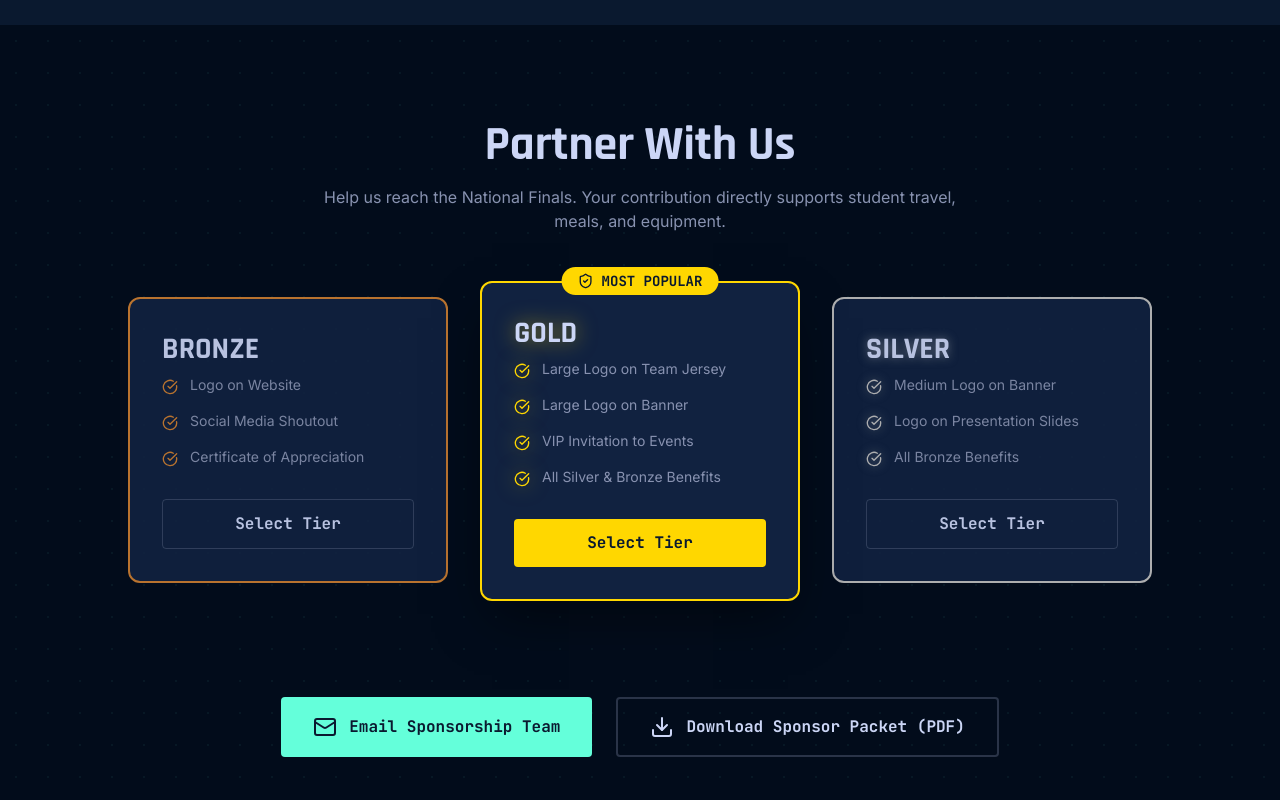
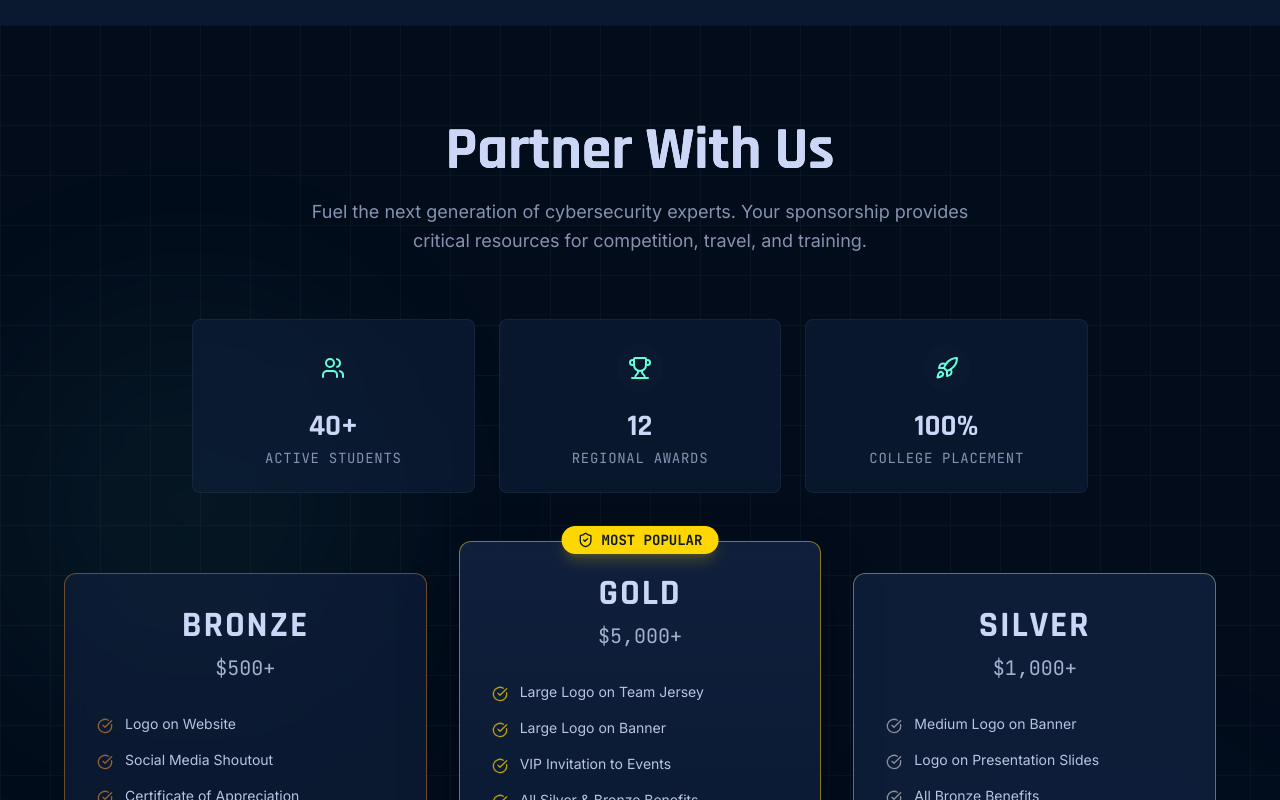
Before and after one commit to brodie10/jagscyber, a React (Vite) app: page / in a window 1280 px wide. Shown: the part 1420-2220 px from the top of the page. Built offline with nearby package versions, Linux system fonts and the light colour scheme.

Commit message:
Redesign partner section with holographic theme

```diff
--- a/src/components/Sponsors.jsx
+++ b/src/components/Sponsors.jsx
@@ -1,91 +1,169 @@
 import React from 'react';
-import { Download, Mail, CheckCircle, ShieldCheck } from 'lucide-react';
+import { Download, Mail, CheckCircle, ShieldCheck, Users, Trophy, Rocket } from 'lucide-react';
+import { motion } from 'framer-motion';
 
-const SponsorCard = ({ tier, price, color, features, featured = false }) => {
-    const borderColor = {
-        gold: 'border-gold',
-        silver: 'border-silver',
-        bronze: 'border-bronze',
-    }[tier.toLowerCase()] || 'border-slate/20';
+const StatCard = ({ icon: Icon, value, label, delay }) => (
+    <motion.div
+        initial={{ opacity: 0, y: 20 }}
+        whileInView={{ opacity: 1, y: 0 }}
+        viewport={{ once: true }}
+        transition={{ duration: 0.5, delay }}
+        className="bg-navy-light/50 backdrop-blur-sm border border-slate/10 p-6 rounded-lg text-center group hover:border-cyber-green/30 transition-colors"
+    >
+        <div className="bg-navy p-3 rounded-full w-12 h-12 flex items-center justify-center mx-auto mb-4 group-hover:bg-cyber-green/10 transition-colors">
+            <Icon className="text-cyber-green" size={24} />
+        </div>
+        <div className="text-3xl font-display font-bold text-slate-light mb-1">{value}</div>
+        <div className="text-slate text-sm font-mono uppercase tracking-wider">{label}</div>
+    </motion.div>
+);
 
-    const titleColor = {
-        gold: 'text-gold drop-shadow-[0_0_10px_rgba(255,215,0,0.5)]',
-        silver: 'text-silver drop-shadow-[0_0_5px_rgba(192,192,192,0.5)]',
-        bronze: 'text-bronze',
-    }[tier.toLowerCase()] || 'text-slate-light';
+const SponsorCard = ({ tier, price, color, features, featured = false, delay }) => {
+    // Dynamic styles based on tier
+    const styles = {
+        gold: {
+            border: 'border-gold/50',
+            text: 'text-gold',
+            glow: 'shadow-[0_0_30px_rgba(255,215,0,0.15)]',
+            bg: 'bg-gradient-to-b from-navy-light/90 to-navy-light/60',
+            button: 'bg-gold text-navy hover:bg-gold/80',
+        },
+        silver: {
+            border: 'border-silver/50',
+            text: 'text-silver',
+            glow: 'shadow-[0_0_20px_rgba(192,192,192,0.1)]',
+            bg: 'bg-navy-light/80',
+            button: 'bg-transparent border border-silver text-silver hover:bg-silver/10',
+        },
+        bronze: {
+            border: 'border-bronze/50',
+            text: 'text-bronze',
+            glow: 'shadow-none',
+            bg: 'bg-navy-light/60',
+            button: 'bg-transparent border border-bronze text-bronze hover:bg-bronze/10',
+        }
+    }[tier.toLowerCase()];
 
     return (
-        <div className={`relative bg-navy-light rounded-xl p-8 border-2 ${borderColor} ${featured ? 'transform md:-translate-y-4 shadow-2xl shadow-black/50 z-10' : 'opacity-90 hover:opacity-100'} transition-all duration-300 hover:scale-[1.02] flex flex-col`}>
+        <motion.div
+            initial={{ opacity: 0, y: 30 }}
+            whileInView={{ opacity: 1, y: 0 }}
+            viewport={{ once: true }}
+            transition={{ duration: 0.6, delay }}
+            className={`
+                relative rounded-xl p-8 border ${styles.border} ${styles.bg} backdrop-blur-md
+                flex flex-col h-full transition-all duration-300
+                hover:transform hover:-translate-y-2 hover:${styles.glow}
+                ${featured ? 'md:-mt-8 md:mb-8 z-10 shadow-2xl shadow-black/50' : ''}
+            `}
+        >
             {featured && (
-                <div className="absolute -top-4 left-1/2 -translate-x-1/2 bg-gold text-navy font-bold font-mono px-4 py-1 rounded-full text-sm flex items-center gap-2">
+                <div className="absolute -top-4 left-1/2 -translate-x-1/2 bg-gold text-navy font-bold font-mono px-4 py-1 rounded-full text-sm flex items-center gap-2 shadow-lg shadow-gold/20">
                     <ShieldCheck size={16} /> MOST POPULAR
                 </div>
             )}
-            <h3 className={`text-3xl font-display font-bold uppercase mb-2 ${titleColor}`}>{tier}</h3>
-            {/* Price is optional in public, but good for context if known. Leaving generic per spec if needed, but adding placeholder */}
-            {/* <div className="text-slate-light font-mono text-xl mb-6">{price}</div> */}
+
+            <div className="text-center mb-8">
+                <h3 className={`text-4xl font-display font-bold uppercase mb-2 ${styles.text} tracking-wider`}>{tier}</h3>
+                <div className="flex items-center justify-center gap-1 opacity-80">
+                    <span className="text-slate-light font-mono text-xl">{price}</span>
+                </div>
+            </div>
 
             <div className="space-y-4 mb-8 flex-grow">
                 {features.map((feature, i) => (
-                    <div key={i} className="flex items-start gap-3 text-slate text-sm">
-                        <CheckCircle size={16} className={`shrink-0 mt-1 ${titleColor}`} />
-                        <span>{feature}</span>
+                    <div key={i} className="flex items-start gap-3 text-slate-light/90 text-sm group">
+                        <CheckCircle size={16} className={`shrink-0 mt-1 ${styles.text} opacity-70 group-hover:opacity-100 transition-opacity`} />
+                        <span className="group-hover:text-white transition-colors">{feature}</span>
                     </div>
                 ))}
             </div>
 
-            <button className={`w-full py-3 rounded font-bold font-mono transition-colors ${tier.toLowerCase() === 'gold' ? 'bg-gold text-navy hover:bg-gold/80' : 'bg-transparent border border-slate/30 text-slate-light hover:border-cyber-green hover:text-cyber-green'}`}>
+            <button className={`w-full py-3 rounded font-bold font-mono transition-all duration-300 uppercase tracking-wide text-sm ${styles.button}`}>
                 Select Tier
             </button>
-        </div>
+        </motion.div>
     );
 };
 
 const Sponsors = () => {
     return (
-        <section id="sponsors" className="py-24 bg-navy-dark relative">
-            {/* Background Grid */}
-            <div className="absolute inset-0 opacity-5"
-                style={{ backgroundImage: 'radial-gradient(#64FFDA 1px, transparent 1px)', backgroundSize: '32px 32px' }}>
+        <section id="sponsors" className="py-24 bg-navy-dark relative overflow-hidden">
+            {/* Ambient Background Glows */}
+            <div className="absolute top-1/4 left-0 w-96 h-96 bg-cyber-green/5 rounded-full blur-[100px] pointer-events-none"></div>
+            <div className="absolute bottom-0 right-0 w-96 h-96 bg-blue-500/5 rounded-full blur-[100px] pointer-events-none"></div>
+
+            {/* Grid Pattern */}
+            <div className="absolute inset-0 opacity-[0.03] pointer-events-none"
+                style={{ backgroundImage: 'linear-gradient(#fff 1px, transparent 1px), linear-gradient(90deg, #fff 1px, transparent 1px)', backgroundSize: '50px 50px' }}>
             </div>
 
             <div className="max-w-7xl mx-auto px-6 relative z-10">
                 <div className="text-center mb-16">
-                    <h2 className="text-4xl md:text-5xl font-display font-bold text-slate-light mb-4">Partner With Us</h2>
-                    <p className="text-slate max-w-2xl mx-auto">
-                        Help us reach the National Finals. Your contribution directly supports student travel, meals, and equipment.
-                    </p>
+                    <motion.h2
+                        initial={{ opacity: 0, scale: 0.9 }}
+                        whileInView={{ opacity: 1, scale: 1 }}
+                        viewport={{ once: true }}
+                        className="text-4xl md:text-6xl font-display font-bold text-slate-light mb-4 text-transparent bg-clip-text bg-gradient-to-r from-slate-light via-white to-slate-light"
+                    >
+                        Partner With Us
+                    </motion.h2>
+                    <motion.p
+                        initial={{ opacity: 0 }}
+                        whileInView={{ opacity: 1 }}
+                        viewport={{ once: true }}
+                        transition={{ delay: 0.2 }}
+                        className="text-slate max-w-2xl mx-auto text-lg leading-relaxed"
+                    >
+                        Fuel the next generation of cybersecurity experts. Your sponsorship provides critical resources for competition, travel, and training.
+                    </motion.p>
+                </div>
+
+                {/* Impact Stats */}
+                <div className="grid grid-cols-1 md:grid-cols-3 gap-6 max-w-4xl mx-auto mb-20">
+                    <StatCard icon={Users} value="40+" label="Active Students" delay={0.1} />
+                    <StatCard icon={Trophy} value="12" label="Regional Awards" delay={0.2} />
+                    <StatCard icon={Rocket} value="100%" label="College Placement" delay={0.3} />
                 </div>
 
                 {/* Tiers Grid */}
-                <div className="grid md:grid-cols-3 gap-8 items-start max-w-5xl mx-auto mb-20">
+                <div className="grid md:grid-cols-3 gap-8 items-start max-w-6xl mx-auto mb-20">
                     <SponsorCard
                         tier="Bronze"
                         price="$500+"
                         features={["Logo on Website", "Social Media Shoutout", "Certificate of Appreciation"]}
+                        delay={0.4}
                     />
                     <SponsorCard
                         tier="Gold"
-                        price="$5000+"
+                        price="$5,000+"
                         featured={true}
                         features={["Large Logo on Team Jersey", "Large Logo on Banner", "VIP Invitation to Events", "All Silver & Bronze Benefits"]}
+                        delay={0.5}
                     />
                     <SponsorCard
                         tier="Silver"
-                        price="$1000+"
+                        price="$1,000+"
                         features={["Medium Logo on Banner", "Logo on Presentation Slides", "All Bronze Benefits"]}
+                        delay={0.6}
                     />
                 </div>
 
                 {/* Actions */}
-                <div className="flex flex-col md:flex-row justify-center gap-6">
-                    <a href="mailto:contact@jagscyber.com" className="flex items-center justify-center gap-3 px-8 py-4 bg-cyber-green text-navy font-bold rounded hover:bg-cyber-green/90 transition-all font-mono">
-                        <Mail /> Email Sponsorship Team
+                <motion.div
+                    initial={{ opacity: 0, y: 20 }}
+                    whileInView={{ opacity: 1, y: 0 }}
+                    viewport={{ once: true }}
+                    transition={{ delay: 0.8 }}
+                    className="flex flex-col md:flex-row justify-center gap-6"
+                >
+                    <a href="mailto:contact@jagscyber.com" className="group flex items-center justify-center gap-3 px-8 py-4 bg-cyber-green text-navy font-bold rounded hover:bg-cyber-green/90 transition-all font-mono shadow-[0_0_20px_rgba(100,255,218,0.3)] hover:shadow-[0_0_30px_rgba(100,255,218,0.5)]">
+                        <Mail className="group-hover:rotate-12 transition-transform" /> Email Sponsorship Team
                     </a>
-                    <a href="/sponsor-packet.pdf" download className="flex items-center justify-center gap-3 px-8 py-4 border-2 border-slate/30 text-slate-light font-bold rounded hover:border-slate-light hover:bg-slate-light/5 transition-all font-mono">
-                        <Download /> Download Sponsor Packet (PDF)
+                    <a href="/sponsor-packet.pdf" download className="group flex items-center justify-center gap-3 px-8 py-4 border-2 border-slate/30 text-slate-light font-bold rounded hover:border-slate-light hover:bg-slate-light/5 transition-all font-mono">
+                        <Download className="group-hover:translate-y-1 transition-transform" /> Download Sponsor Packet
                     </a>
-                </div>
+                </motion.div>
             </div>
         </section>
     );
```
